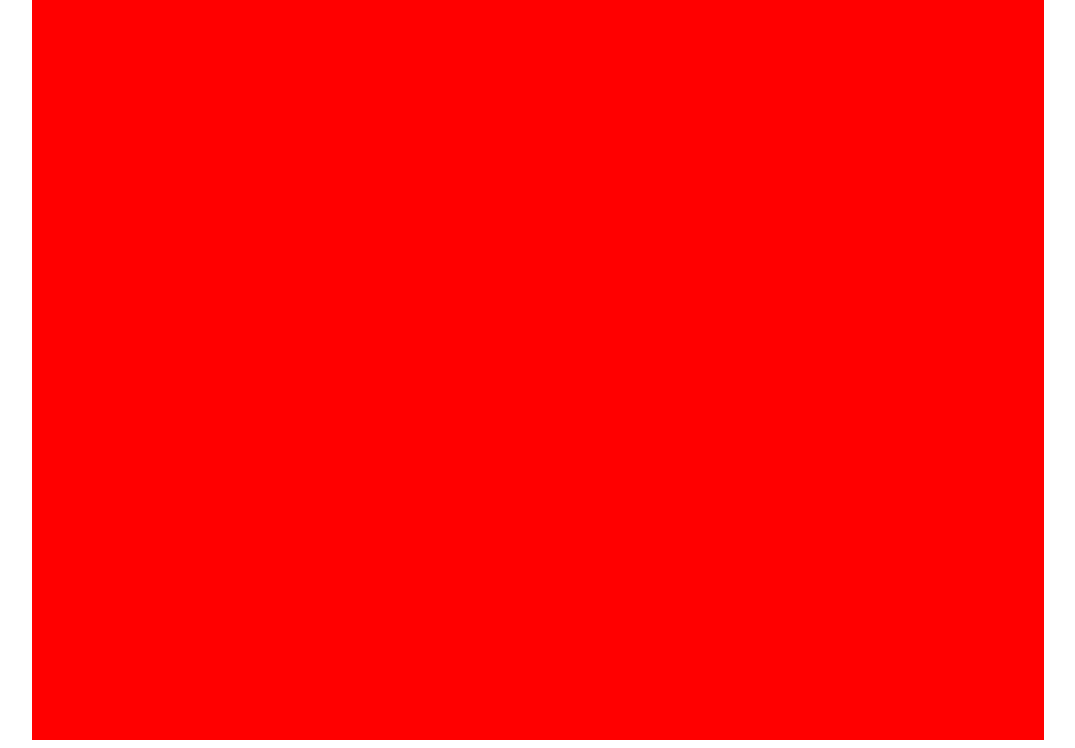
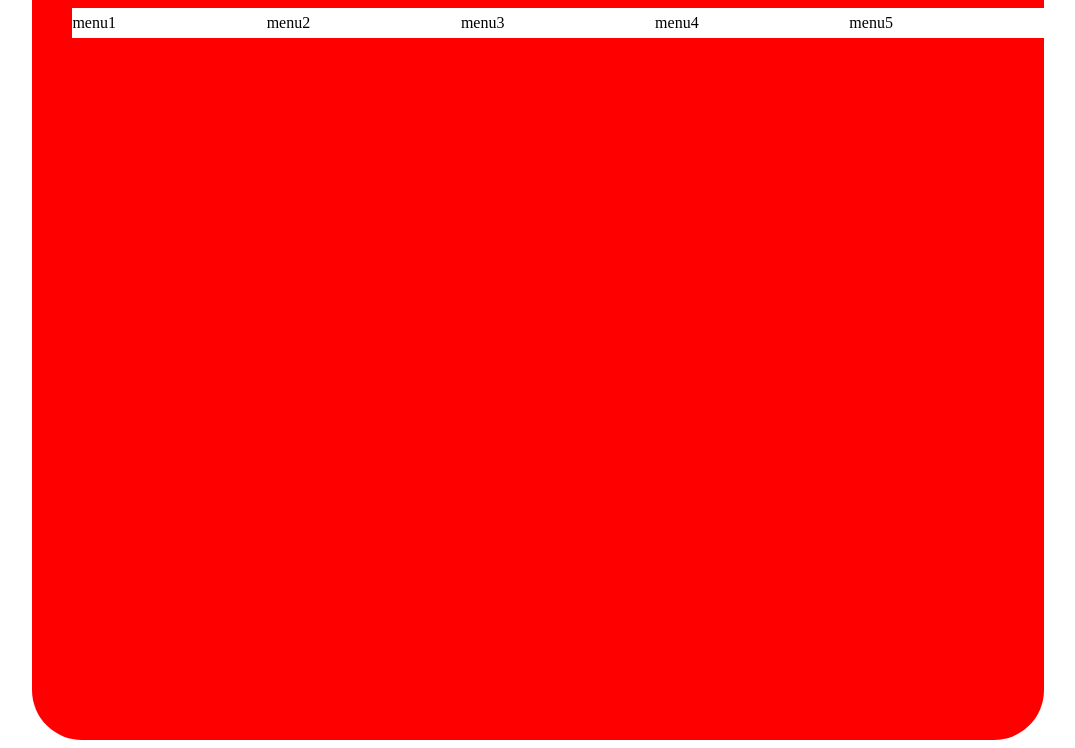
Before and after one commit to Yumikura/151224test, a plain HTML site: page index.html in a window 1280 px wide. Shown: the part 81-829 px from the top of the page, without its empty margins (102-1177 px from the left). Drawn offline with Linux system fonts and the light colour scheme.

Commit message:
ナビ作成！

```diff
--- a/index.html
+++ b/index.html
@@ -9,6 +9,15 @@
 	<div class="container">
 		<div class="content">
 			<h1 class="main_title align_center">ギットテスト</h1>
+			<nav class="main_navi clearfix">
+				<ul>
+					<li a href="*" class="menu">menu1</li>
+					<li a href="*" class="menu">menu2</li>
+					<li a href="*" class="menu">menu3</li>
+					<li a href="*" class="menu">menu4</li>
+					<li a href="*" class="menu">menu5</li>
+				</ul>
+			</nav>
 		</div>
 	</div>
 
--- a/style.css
+++ b/style.css
@@ -2,10 +2,25 @@
 
 .align_center {
 	text-align: center;
+}
+.clearfix:after {
+	content: "";
+	display: block;
 }
 .content {
 	margin: 0 auto;
 	width: 80%;
 	height: 800px;
 	background: red;
+	border-radius: 50px;
 }
+.main_navi ul li{
+	float: left;
+	list-style:none;
+}
+.menu {
+	display: block;
+	background: white;
+	width: 20%;
+	line-height: 30px;
+}
```
